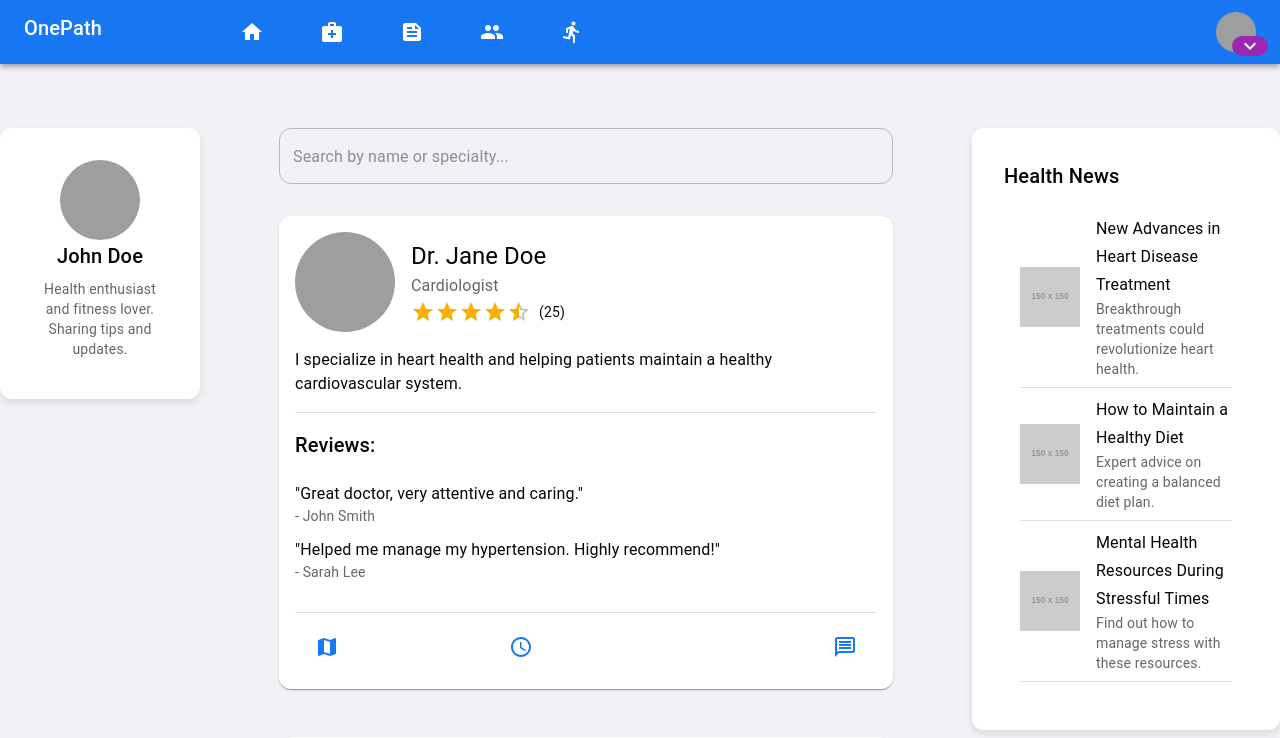
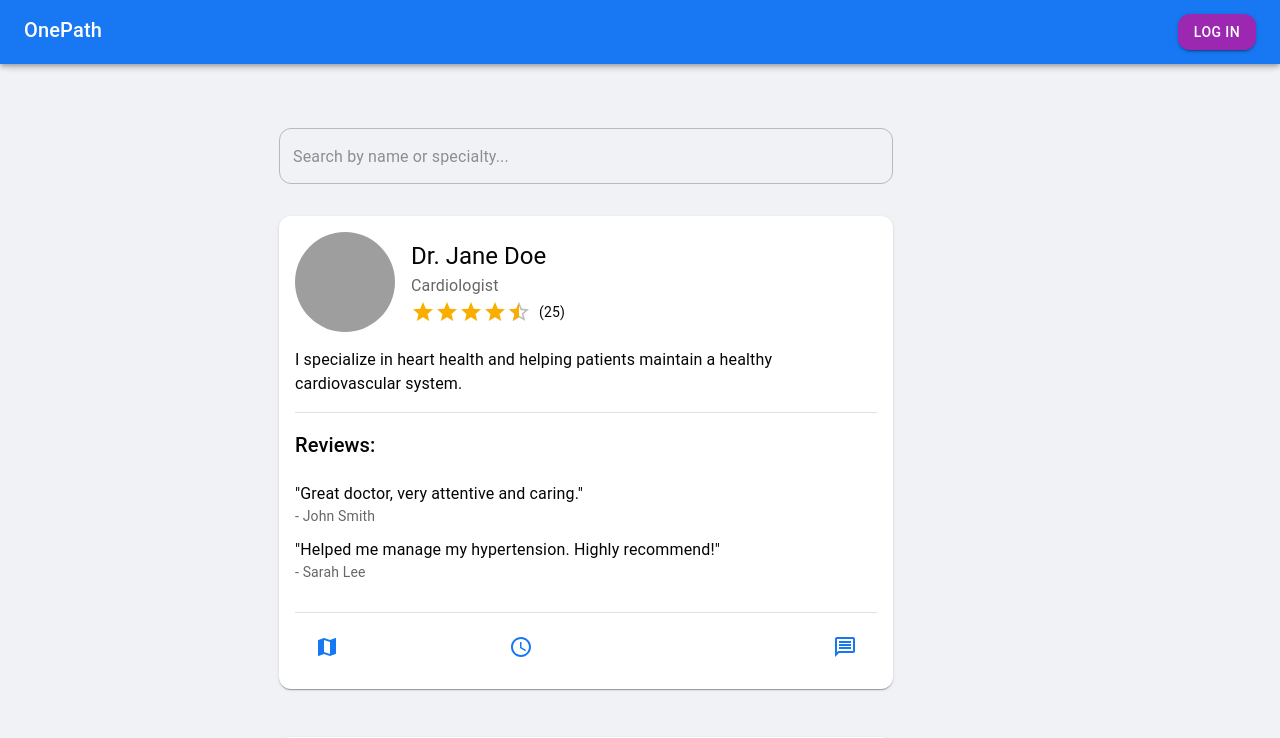
Before and after one commit to tjalaimo/onepath, a React (Create React App) app: page /providers in a window 1280 px wide. Shown: the top 738 px of the page. Built offline with nearby package versions, Linux system fonts and the light colour scheme; grey boxes are pictures that could not be loaded.

Commit message:
user nav changes

```diff
--- a/src/App.js
+++ b/src/App.js
@@ -1,4 +1,4 @@
-import React from 'react';
+import React, { useEffect } from 'react';
 import { BrowserRouter as Router, Route, Routes } from 'react-router-dom';
 import { Box, CssBaseline, useMediaQuery, Grid } from '@mui/material';
 import NavBar from './components/NavBar';
--- a/src/components/HealthNews.js
+++ b/src/components/HealthNews.js
@@ -1,7 +1,22 @@
-import React from 'react';
+import React, { useState, useEffect } from 'react';
+import { useNavigate } from 'react-router-dom';
 import { Card, CardContent, CardMedia, Typography, List, ListItem, Divider, Box } from '@mui/material';
+import { useAuth } from '../context/AuthContext';
 
 const HealthNews = () => {
+  const navigate = useNavigate();
+  const { user } = useAuth();
+  const [userAuthenticated, setUserAuthenticated] = useState(false);
+
+  useEffect(() => {
+    console.log(user);
+    setUserAuthenticated(user != null);
+  }, [user, navigate]);
+
+  useEffect(() => {
+    setUserAuthenticated(user != null);
+  }, []);
+
   const articles = [
     {
       title: 'New Advances in Heart Disease Treatment',
@@ -24,6 +39,7 @@ const HealthNews = () => {
   ];
 
   return (
+    <Box sx={{ display: userAuthenticated ? 'block' : 'none' }}>
       <Card sx={{ marginBottom: 2, boxShadow: '0 4px 8px rgba(0, 0, 0, 0.1)', padding: 2, borderRadius: '12px' }}>
         <CardContent>
           <Typography variant="h6" gutterBottom>
@@ -52,6 +68,7 @@ const HealthNews = () => {
           </List>
         </CardContent>
       </Card>
+    </Box>
   );
 };
 
--- a/src/components/NavBar.js
+++ b/src/components/NavBar.js
@@ -1,5 +1,5 @@
-import React, {useState} from 'react';
-import { AppBar, Toolbar, Typography, SwipeableDrawer, CardActionArea, IconButton, useMediaQuery, Box, Grid, Divider, List, ListItem, ListItemButton, ListItemIcon, ListItemText, Badge } from '@mui/material';
+import React, {useState, useEffect} from 'react';
+import { AppBar, Button, Toolbar, Typography, SwipeableDrawer, CardActionArea, IconButton, useMediaQuery, Box, Grid, Divider, List, ListItem, ListItemButton, ListItemIcon, ListItemText, Badge } from '@mui/material';
 import HomeIcon from '@mui/icons-material/Home';
 import MedicalServicesIcon from '@mui/icons-material/MedicalServices';
 import FeedIcon from '@mui/icons-material/Feed';
@@ -21,12 +21,15 @@ import { useNavigate } from 'react-router-dom';
 import { useAuth } from '../context/AuthContext';
 
 const NavBar = () => {
-  const { user } = useAuth();
+  const { user, logout } = useAuth();
   const isXSmallScreen = useMediaQuery((theme) =>  theme.breakpoints.down('sm'));
   const navigate = useNavigate();
   const [openMenu, setOpenMenu] = useState(false);
+  const [navLinks, setNavLinks] = useState([]);
+  const [secondaryNavLinks, setSecondaryNavLinks] = useState([]);
 
-  const navLinks = user && user.role === 'provider' ? [
+  useEffect(() => {
+    setNavLinks(user && user.role === 'user' ? [
       { label: 'Home', icon: <HomeIcon />, path: '/' },
     // { label: 'AI Assisstant', icon: <AssistantIcon />, path: '/assistant' },
       { label: 'Briefcase', icon: <MedicalServicesIcon />, path: '/briefcase' },
@@ -39,11 +42,10 @@ const NavBar = () => {
       { label: 'Documents', icon: <MedicalServicesIcon />, path: '/provider/documents' },
       { label: 'Feed', icon: <FeedIcon />, path: '/feed' },
       { label: 'Forums', icon: <GroupIcon />, path: '/networks' },
-      { label: 'Patients', icon: <DirectionsRunIcon />, path: '/providers' }
-    ]
-  ;
+      { label: 'Patients', icon: <DirectionsRunIcon />, path: '/provider/patientlist' }
+    ]);
 
-  const secondaryNavLinks = user && user.role === 'provider' ?  [
+    setSecondaryNavLinks(user && user.role === 'user' ?  [
       { label: 'Notification', count: 2, icon: <NotificationsIcon />, path: '/notifications' },
       { label: 'Messages', count: 2, icon: <ChatBubbleOutlineIcon />, path: '/messages' },
       { label: 'MyHealth', count: 0, icon: <MedicalInformationIcon  />, path: '/myhealth' },
@@ -52,7 +54,9 @@ const NavBar = () => {
       { label: 'Notification', count: 2, icon: <NotificationsIcon />, path: '/notifications' },
       { label: 'Messages', count: 2, icon: <ChatBubbleOutlineIcon />, path: '/messages' },
       { label: 'Shared Calendar', icon: <CalendarMonthIcon />, path: '/calendar' },
-  ]
+    ]);
+
+  }, [user, navigate]);
 
   const teritaryNavLinks = [
     { label: 'Settings', icon: <SettingsIcon />, path: '/settings' },
@@ -76,7 +80,8 @@ const NavBar = () => {
 
             <Grid item xs={8}>
               <Box display="flex" gap={5} sx={{ width: '100%', mx: 'auto' }}>
-                  {navLinks.map((link) => (
+                {user ?
+                  navLinks.map((link) => (
                       <IconButton
                         key={link.label}
                         color="inherit"
@@ -85,12 +90,14 @@ const NavBar = () => {
                       >
                       {link.icon}
                       </IconButton>
-                  ))}
+                  )) : ''
+                }
               </Box>
             </Grid>
 
             <Grid item xs={2} container justifyContent="flex-end">
               <Box>
+                {user ? (
                   <IconButton onClick={() => {setOpenMenu(true)}} sx={{ p: 0 }}>
                     <Badge
                       overlap="circular"
@@ -103,6 +110,10 @@ const NavBar = () => {
                       <Avatar alt="Travis Howard" src="https://i.pravatar.cc/150?img=3" />
                     </Badge>
                   </IconButton>
+                ) : (
+                    <Button variant="contained" color="secondary" onClick={ () => { navigate('/login') }}>Log In</Button>
+                  )
+                }
               </Box>
             </Grid>
           </Grid>
@@ -110,19 +121,24 @@ const NavBar = () => {
         (
           <>
             <Grid container spacing={2} sx={{ }}>
-              <Grid item xs={10}>
+              <Grid item xs={8}>
                 <Box sx={{ }}>
                   <Typography variant="h6">
                   OnePath
                   </Typography>
                 </Box>
               </Grid>
-              <Grid item xs={2} container justifyContent="flex-end">
+              <Grid item xs={4} container justifyContent="flex-end">
+                {user ? (
                   <Box>
                     <IconButton onClick={() => {setOpenMenu(true)}} sx={{ p: 0 }}>
                       <MenuIcon id="menu" />
                     </IconButton>
                   </Box>
+                ) : (
+                    <Button variant="contained" color="secondary" onClick={ () => { navigate('/login') }}>Log In</Button>
+                  )
+                }
               </Grid>
             </Grid>
           </>
--- a/src/components/Sidebar.js
+++ b/src/components/Sidebar.js
@@ -1,33 +1,46 @@
-import React from 'react';
+import React, { useState, useEffect } from 'react';
 import { useNavigate } from 'react-router-dom';
-import { Card, CardContent, Avatar, Typography, CardActionArea } from '@mui/material';
+import { Card, CardContent, Avatar, Typography, CardActionArea, Box } from '@mui/material';
+import { useAuth } from '../context/AuthContext';
 
 const Sidebar = () => {
   const navigate = useNavigate();
-  const user = {
+  const { user } = useAuth();
+  const sampleUser = {
     name: 'John Doe',
     avatar: 'https://i.pravatar.cc/150?img=3',
     bio: 'Health enthusiast and fitness lover. Sharing tips and updates.'
   };
+  const [userAuthenticated, setUserAuthenticated] = useState(false);
+
+  useEffect(() => {
+    setUserAuthenticated(user != null);
+  }, [user, navigate]);
+
+  useEffect(() => {
+    setUserAuthenticated(user != null);
+  }, []);
 
   return (
+    <Box sx={{ display: userAuthenticated ? 'block' : 'none' }}>
       <CardActionArea onClick={() => { navigate('/profile/1'); }}>
         <Card sx={{ marginBottom: 2, boxShadow: '0 4px 8px rgba(0, 0, 0, 0.1)', padding: 2, borderRadius: '12px' }}>
           <CardContent sx={{ textAlign: 'center' }} onClick={() => { navigate('/profile/1'); }}>
             <Avatar
-            src={user.avatar}
-            alt={user.name}
+              src={sampleUser.avatar}
+              alt={sampleUser.name}
               sx={{ width: 80, height: 80, marginBottom: 2, margin: '0 auto' }}
             />
             <Typography variant="h6" gutterBottom>
-            {user.name}
+              {sampleUser.name}
             </Typography>
             <Typography variant="body2" color="textSecondary">
-            {user.bio}
+              {sampleUser.bio}
             </Typography>
           </CardContent>
         </Card>
       </CardActionArea>
+    </Box>
   );
 };
 
--- a/src/modals/AccessCodesModal.js
+++ b/src/modals/AccessCodesModal.js
@@ -53,7 +53,7 @@ const AccessCodesModal = ({ open, onClose }) => {
 
   return (
     <Modal open={open} onClose={onClose}>
-      <Box sx={{ width: 500, margin: 'auto', padding: 4, backgroundColor: 'white', mt: 8 }}>
+      <Box sx={{ width: '90%', margin: 'auto', padding: 4, backgroundColor: 'white', mt: 8 }}>
         <Tabs value={activeTab} onChange={handleTabChange} variant="fullWidth">
           <Tab label="Request Access Code" />
           <Tab label="Verify Access Code" />
@@ -78,7 +78,7 @@ const AccessCodesModal = ({ open, onClose }) => {
                     <Avatar>{patient.name[0]}</Avatar>
                   </ListItemAvatar>
                   <ListItemText primary={patient.name} secondary={patient.dob} />
-                  <Button variant="contained" onClick={handleRequestAccessCode}>Request Access Code</Button>
+                  <Button variant="contained" onClick={handleRequestAccessCode}>Request Code</Button>
                 </ListItem>
               ))}
             </List>
--- a/src/modals/CreatePostModal.js
+++ b/src/modals/CreatePostModal.js
@@ -20,7 +20,7 @@ const CreatePostModal = ({ open, onClose }) => {
 
   return (
     <Modal open={open} onClose={onClose}>
-      <Box sx={{ width: 500, margin: 'auto', padding: 4, backgroundColor: 'white', mt: 8 }}>
+      <Box sx={{ width: '90%', margin: 'auto', padding: 4, backgroundColor: 'white', mt: 8 }}>
       <TextField
             fullWidth
             label="What's on your mind?"
--- a/src/pages/Home.js
+++ b/src/pages/Home.js
@@ -11,10 +11,19 @@ const Home = () => {
   const navigate = useNavigate();
 
   useEffect(() => {
+    if (!user) {
+      navigate('/login');
+    }
     if (user && user.role === 'provider') {
       navigate('/provider/home');
     }
   }, [user, navigate]);
+
+  useEffect(() => {
+    if (!user) {
+      navigate('/login');
+    }
+  }, []);
 
   return (
     <Grid container spacing={2} justifyContent="center">
--- a/src/pages/LoginPage.js
+++ b/src/pages/LoginPage.js
@@ -1,12 +1,16 @@
-import React, { useState } from 'react';
+import React, { useState, useEffect } from 'react';
 import { TextField, Button, Grid, Card, CardContent, Typography } from '@mui/material';
 import { useAuth } from '../context/AuthContext';
 
 const LoginPage = () => {
-  const { login } = useAuth();
+  const { user, login, logout } = useAuth();
   const [email, setEmail] = useState('');
   const [password, setPassword] = useState('');
   const [error, setError] = useState('');
+
+  if (user) {
+    logout();
+  }
 
   const handleLogin = (e) => {
     e.preventDefault();
--- a/src/pages/ProviderHome.js
+++ b/src/pages/ProviderHome.js
@@ -118,7 +118,7 @@ const ProviderHome = () => {
                     <Button variant="contained" color="secondary" sx={{ marginLeft: 1 }} onClick={handleOpenAccessCodeModal}>
                         <KeyIcon />{!isMobile ? 'Access Code' : ''}
                     </Button>
-                    <Button variant="contained" color="info" sx={{ marginLeft: 1 }} onClick={ () => { navigate('/briefcase') }} >
+                    <Button variant="contained" color="info" sx={{ marginLeft: 1 }} onClick={ () => { navigate('/provider/documents') }} >
                         <NoteAddIcon />{!isMobile ? 'Documents' : ''}
                     </Button>
                     <Button variant="contained" color="success" sx={{ marginLeft: 1 }} onClick={ () => { navigate('/provider/patientlist') }}>
```
Lines whose indentation alone changed are shown as unchanged.
